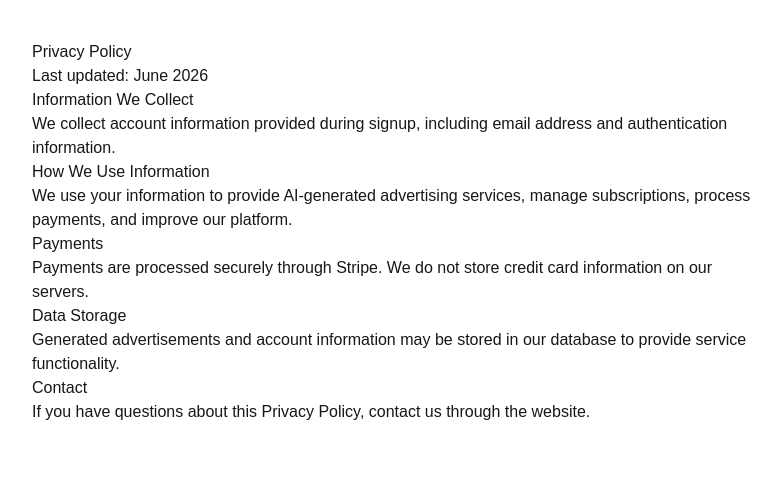
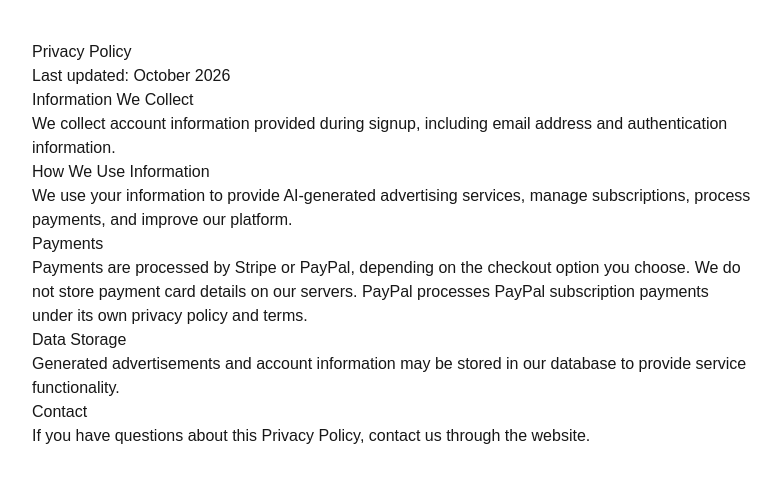
Before and after one commit to gragra198969-rgb/ai-ad-generator, a Next.js app: page /privacy in a window 1280 px wide. Shown: the top 482 px of the page, without its empty margins (248-1029 px from the left). Built offline with nearby package versions, Linux system fonts and the light colour scheme.

Commit message:
Add PayPal subscription checkout: update app/privacy/page.tsx

```diff
--- a/app/privacy/page.tsx
+++ b/app/privacy/page.tsx
@@ -3,7 +3,7 @@ export default function PrivacyPage() {
     <main style={{ maxWidth: "800px", margin: "0 auto", padding: "40px" }}>
       <h1>Privacy Policy</h1>
 
-      <p>Last updated: June 2026</p>
+      <p>Last updated: October 2026</p>
 
       <h2>Information We Collect</h2>
       <p>
@@ -19,8 +19,10 @@ export default function PrivacyPage() {
 
       <h2>Payments</h2>
       <p>
-        Payments are processed securely through Stripe. We do not store credit
-        card information on our servers.
+        Payments are processed by Stripe or PayPal, depending on the checkout
+        option you choose. We do not store payment card details on our servers.
+        PayPal processes PayPal subscription payments under its own privacy
+        policy and terms.
       </p>
 
       <h2>Data Storage</h2>
```
